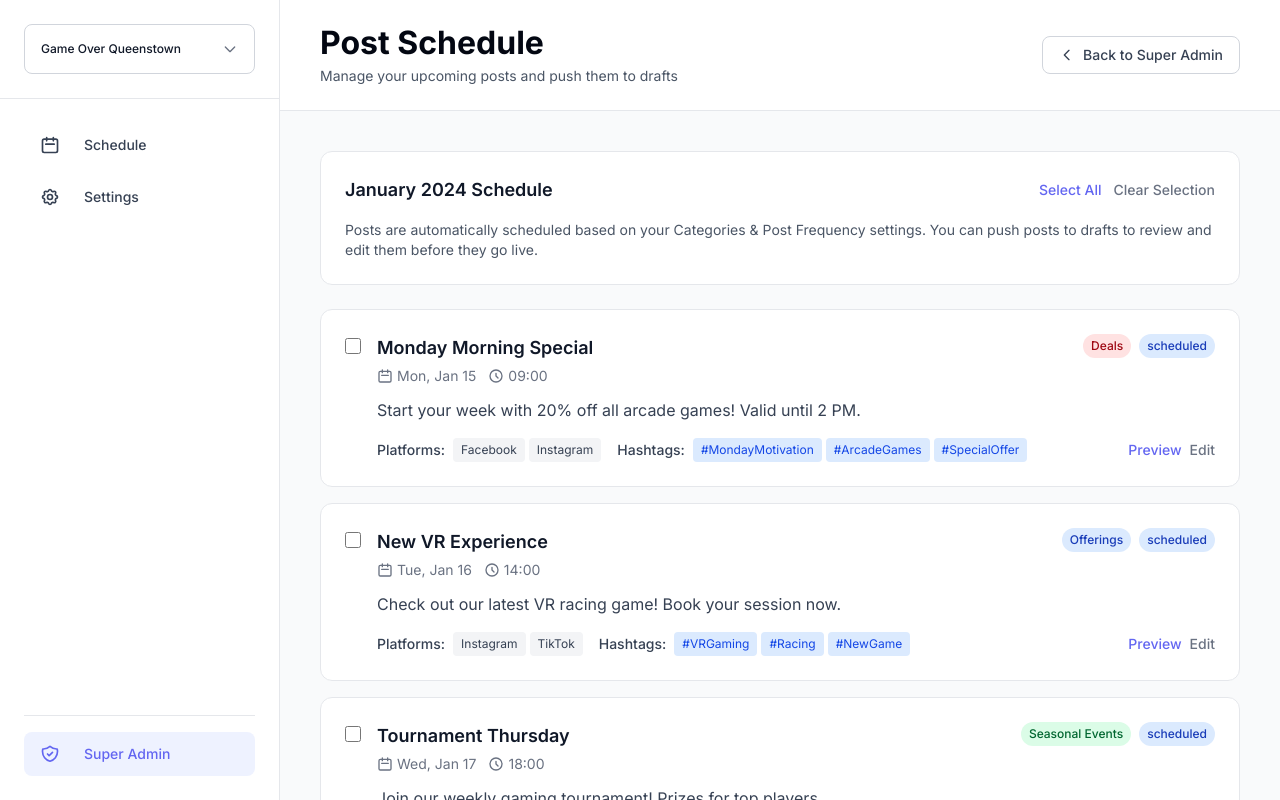
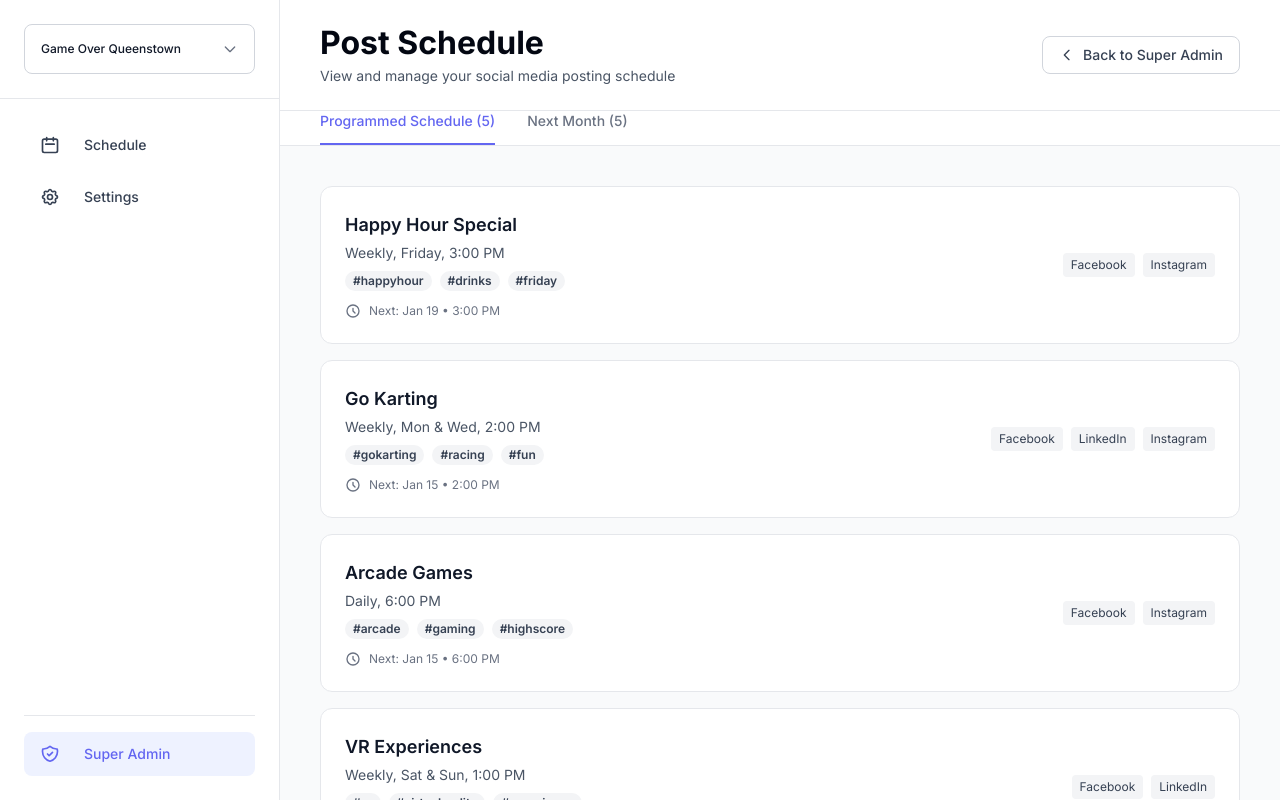
Before and after one commit to andrewferdinando/ferdyv2, a Next.js app: page /super-admin/post-schedule in a window 1280 px wide. Built offline with nearby package versions, Linux system fonts and the light colour scheme.

Commit message:
Update Super Admin Post Schedule page: Add Programmed Schedule and Next Month tabs with Push Posts functionality

```diff
--- a/src/app/super-admin/post-schedule/page.tsx
+++ b/src/app/super-admin/post-schedule/page.tsx
@@ -20,6 +20,7 @@ export default function PostSchedulePage() {
   const router = useRouter();
   const [currentMonth, setCurrentMonth] = useState(new Date());
   const [selectedPosts, setSelectedPosts] = useState<string[]>([]);
+  const [activeTab, setActiveTab] = useState('programmed');
 
   // Sample data - in a real app, this would come from your categories and frequency settings
   const scheduledPosts: ScheduledPost[] = [
@@ -80,6 +81,50 @@ export default function PostSchedulePage() {
     }
   ];
 
+  // Programmed Schedule data based on Categories
+  const programmedSchedule = [
+    {
+      id: 'prog-1',
+      subCategory: 'Happy Hour Special',
+      frequency: 'Weekly, Friday, 3:00 PM',
+      hashtags: ['#happyhour', '#drinks', '#friday'],
+      platforms: ['Facebook', 'Instagram'],
+      nextPost: 'Jan 19 • 3:00 PM'
+    },
+    {
+      id: 'prog-2',
+      subCategory: 'Go Karting',
+      frequency: 'Weekly, Mon & Wed, 2:00 PM',
+      hashtags: ['#gokarting', '#racing', '#fun'],
+      platforms: ['Facebook', 'LinkedIn', 'Instagram'],
+      nextPost: 'Jan 15 • 2:00 PM'
+    },
+    {
+      id: 'prog-3',
+      subCategory: 'Arcade Games',
+      frequency: 'Daily, 6:00 PM',
+      hashtags: ['#arcade', '#gaming', '#highscore'],
+      platforms: ['Facebook', 'Instagram'],
+      nextPost: 'Jan 15 • 6:00 PM'
+    },
+    {
+      id: 'prog-4',
+      subCategory: 'VR Experiences',
+      frequency: 'Weekly, Sat & Sun, 1:00 PM',
+      hashtags: ['#vr', '#virtualreality', '#experience'],
+      platforms: ['Facebook', 'LinkedIn'],
+      nextPost: 'Jan 13 • 1:00 PM'
+    },
+    {
+      id: 'prog-5',
+      subCategory: 'Tournament Updates',
+      frequency: 'Monthly, 1st Monday, 10:00 AM',
+      hashtags: ['#tournament', '#competition', '#gaming'],
+      platforms: ['Facebook', 'LinkedIn', 'Instagram'],
+      nextPost: 'Feb 5 • 10:00 AM'
+    }
+  ];
+
   const handleSelectPost = (postId: string) => {
     setSelectedPosts(prev =>
       prev.includes(postId)
@@ -107,6 +152,17 @@ export default function PostSchedulePage() {
 
     // Clear selection
     setSelectedPosts([]);
+  };
+
+  const handlePushPosts = () => {
+    if (selectedPosts.length === 0) {
+      alert('Please select posts to push');
+      return;
+    }
+    // Logic to push posts immediately
+    console.log('Pushing posts:', selectedPosts);
+    setSelectedPosts([]);
+    alert(`Pushing ${selectedPosts.length} post(s) immediately`);
   };
 
   const formatDate = (dateString: string) => {
@@ -152,7 +208,7 @@ export default function PostSchedulePage() {
           <div className="flex items-center justify-between">
             <div>
               <h1 className="text-2xl sm:text-3xl lg:text-[32px] font-bold text-gray-950 leading-[1.2]">Post Schedule</h1>
-              <p className="text-gray-600 mt-1 text-sm">Manage your upcoming posts and push them to drafts</p>
+              <p className="text-gray-600 mt-1 text-sm">View and manage your social media posting schedule</p>
             </div>
             <button
               onClick={() => router.back()}
@@ -166,63 +222,112 @@ export default function PostSchedulePage() {
           </div>
         </div>
 
-        {/* Content */}
-        <div className="p-4 sm:p-6 lg:p-10">
-          <div className="max-w-6xl mx-auto">
-            {/* Controls */}
-            <div className="bg-white rounded-xl border border-gray-200 p-6 mb-6">
-              <div className="flex items-center justify-between mb-4">
-                <h2 className="text-lg font-semibold text-gray-900">January 2024 Schedule</h2>
-                <div className="flex items-center space-x-3">
+        {/* Tabs */}
+        <div className="bg-white border-b border-gray-200 px-4 sm:px-6 lg:px-10">
+          <div className="flex flex-wrap gap-4 sm:gap-8">
             <button
-                    onClick={handleSelectAll}
-                    className="text-sm text-[#6366F1] hover:text-[#4F46E5] font-medium"
+              onClick={() => setActiveTab('programmed')}
+              className={`pb-3 border-b-2 font-medium transition-all duration-200 text-sm ${
+                activeTab === 'programmed'
+                  ? 'border-[#6366F1] text-[#6366F1]'
+                  : 'border-transparent text-gray-500 hover:text-gray-700'
+              }`}
             >
-                    Select All
+              Programmed Schedule (5)
             </button>
             <button
-                    onClick={handleDeselectAll}
-                    className="text-sm text-gray-500 hover:text-gray-700 font-medium"
+              onClick={() => setActiveTab('next-month')}
+              className={`pb-3 border-b-2 font-medium transition-all duration-200 text-sm ${
+                activeTab === 'next-month'
+                  ? 'border-[#6366F1] text-[#6366F1]'
+                  : 'border-transparent text-gray-500 hover:text-gray-700'
+              }`}
             >
-                    Clear Selection
+              Next Month (5)
             </button>
           </div>
         </div>
 
-              {selectedPosts.length > 0 && (
-                <div className="bg-[#EEF2FF] border border-[#6366F1] rounded-lg p-4 mb-4">
+        {/* Push Posts Box */}
+        {activeTab === 'next-month' && (
+          <div className="bg-[#EEF2FF] rounded-xl border border-[#C7D2FE] p-4 mx-4 sm:mx-6 lg:mx-10 mt-6">
             <div className="flex items-center justify-between">
-                    <div className="flex items-center space-x-2">
-                      <svg className="w-5 h-5 text-[#6366F1]" fill="none" stroke="currentColor" viewBox="0 0 24 24">
-                        <path strokeLinecap="round" strokeLinejoin="round" strokeWidth={2} d="M9 12l2 2 4-4m6 2a9 9 0 11-18 0 9 9 0 0118 0z" />
-                      </svg>
-                      <span className="text-[#6366F1] font-medium">
-                        {selectedPosts.length} post{selectedPosts.length !== 1 ? 's' : ''} selected
-                      </span>
+              <div className="flex-1">
+                <p className="text-sm text-gray-700">
+                  {selectedPosts.length > 0
+                    ? `${selectedPosts.length} post${selectedPosts.length > 1 ? 's' : ''} selected for immediate posting`
+                    : 'Select posts to push immediately instead of waiting for scheduled date'
+                  }
+                </p>
               </div>
               <button
-                      onClick={handlePushToDrafts}
-                      className="bg-gradient-to-r from-[#6366F1] to-[#4F46E5] text-white text-sm font-medium px-4 py-2 rounded-lg hover:from-[#4F46E5] hover:to-[#4338CA] transition-all duration-200"
+                onClick={handlePushPosts}
+                disabled={selectedPosts.length === 0}
+                className="bg-gradient-to-r from-[#6366F1] to-[#4F46E5] text-white text-sm font-medium px-4 py-2 rounded-lg hover:from-[#4F46E5] hover:to-[#4338CA] transition-all duration-200 disabled:opacity-50 disabled:cursor-not-allowed"
               >
-                      Push to Drafts
+                Push Posts
               </button>
             </div>
           </div>
         )}
 
-              <div className="text-sm text-gray-600">
-                Posts are automatically scheduled based on your Categories & Post Frequency settings.
-                You can push posts to drafts to review and edit them before they go live.
+        {/* Content */}
+        <div className="p-4 sm:p-6 lg:p-10">
+          <div className="max-w-6xl mx-auto">
+            {activeTab === 'programmed' && (
+              <div className="space-y-4">
+                {programmedSchedule.map((item) => (
+                  <div
+                    key={item.id}
+                    className="bg-white rounded-xl border border-gray-200 p-6 hover:border-gray-300 hover:shadow-md hover:-translate-y-0.5 transition-all duration-200"
+                  >
+                    <div className="flex flex-col sm:flex-row sm:items-center sm:justify-between gap-4">
+                      {/* Sub-category and frequency */}
+                      <div className="flex-1">
+                        <h3 className="text-lg font-semibold text-gray-900 mb-1">{item.subCategory}</h3>
+                        <p className="text-sm text-gray-600 mb-2">{item.frequency}</p>
+
+                        {/* Hashtags */}
+                        <div className="flex flex-wrap gap-2 mb-3">
+                          {item.hashtags.map((tag, index) => (
+                            <span key={index} className="inline-flex items-center px-2 py-0.5 bg-gray-100 text-gray-700 text-xs rounded-full font-semibold">
+                              {tag}
+                            </span>
+                          ))}
+                        </div>
+
+                        {/* Next post time */}
+                        <div className="flex items-center text-xs text-gray-500">
+                          <svg className="w-4 h-4 mr-2" fill="none" stroke="currentColor" viewBox="0 0 24 24">
+                            <path strokeLinecap="round" strokeLinejoin="round" strokeWidth={2} d="M12 8v4l3 3m6-3a9 9 0 11-18 0 9 9 0 0118 0z" />
+                          </svg>
+                          <span>Next: {item.nextPost}</span>
                         </div>
                       </div>
 
-            {/* Posts List */}
+                      {/* Platform Icons */}
+                      <div className="flex items-center space-x-2">
+                        {item.platforms.map((platform, index) => (
+                          <span key={index} className="px-2 py-1 bg-gray-100 text-gray-700 text-xs rounded">
+                            {platform}
+                          </span>
+                        ))}
+                      </div>
+                    </div>
+                  </div>
+                ))}
+              </div>
+            )}
+
+            {activeTab === 'next-month' && (
               <div className="space-y-4">
                 {scheduledPosts.map((post) => (
                   <div
                     key={post.id}
-                  className={`bg-white rounded-xl border border-gray-200 p-6 hover:border-gray-300 transition-all duration-200 ${
-                    selectedPosts.includes(post.id) ? 'ring-2 ring-[#6366F1] ring-opacity-50' : ''
+                    className={`bg-white rounded-xl border p-6 hover:shadow-md hover:-translate-y-0.5 transition-all duration-200 ${
+                      selectedPosts.includes(post.id)
+                        ? 'border-[#6366F1] bg-[#EEF2FF]'
+                        : 'border-gray-200 hover:border-gray-300'
                     }`}
                   >
                     <div className="flex items-start space-x-4">
@@ -254,9 +359,6 @@ export default function PostSchedulePage() {
                           </div>
 
                           <div className="flex items-center space-x-2">
-                          <span className={`px-2 py-1 text-xs font-medium rounded-full ${getCategoryColor(post.category)}`}>
-                            {post.category}
-                          </span>
                             <span className={`px-2 py-1 text-xs font-medium rounded-full ${getStatusColor(post.status)}`}>
                               {post.status}
                             </span>
@@ -293,13 +395,15 @@ export default function PostSchedulePage() {
                             </div>
                           </div>
 
-                        <div className="flex items-center space-x-2">
-                          <button className="text-[#6366F1] hover:text-[#4F46E5] text-sm font-medium">
-                            Preview
-                          </button>
-                          <button className="text-gray-500 hover:text-gray-700 text-sm font-medium">
-                            Edit
-                          </button>
+                          {/* Sub-category and frequency instead of action buttons */}
+                          <div className="flex flex-col items-end gap-1">
+                            <span className={`px-2 py-1 text-xs font-medium rounded-full ${getCategoryColor(post.category)}`}>
+                              {post.category}
+                            </span>
+                            <div className="text-right">
+                              <p className="text-xs font-medium text-gray-700">Go Karting</p>
+                              <p className="text-xs text-gray-500">weekly on Mon & Weds</p>
+                            </div>
                           </div>
                         </div>
                       </div>
@@ -307,9 +411,10 @@ export default function PostSchedulePage() {
                   </div>
                 ))}
               </div>
+            )}
 
-            {/* Empty State */}
-            {scheduledPosts.length === 0 && (
+            {/* Empty State for Next Month */}
+            {activeTab === 'next-month' && scheduledPosts.length === 0 && (
               <div className="bg-white rounded-xl border border-gray-200 p-12 text-center">
                 <svg className="mx-auto h-12 w-12 text-gray-400 mb-4" fill="none" stroke="currentColor" viewBox="0 0 24 24">
                   <path strokeLinecap="round" strokeLinejoin="round" strokeWidth={2} d="M8 7V3m8 4V3m-9 8h10M5 21h14a2 2 0 002-2V7a2 2 0 00-2-2H5a2 2 0 00-2 2v12a2 2 0 002 2z" />
```
Lines whose indentation alone changed are shown as unchanged.
